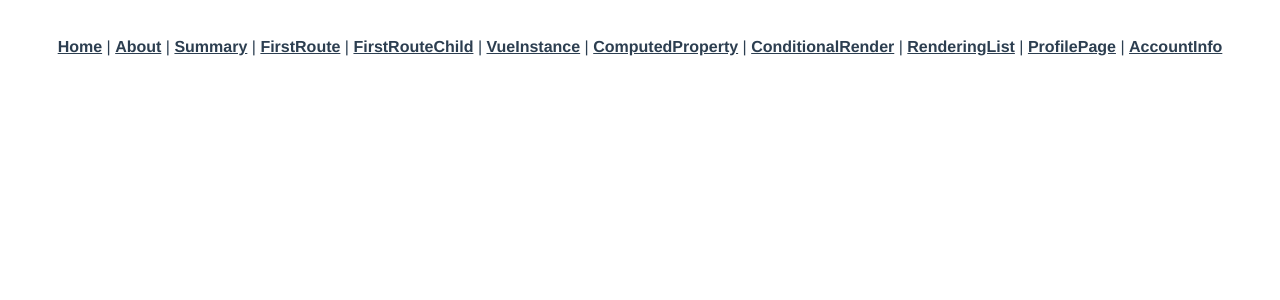
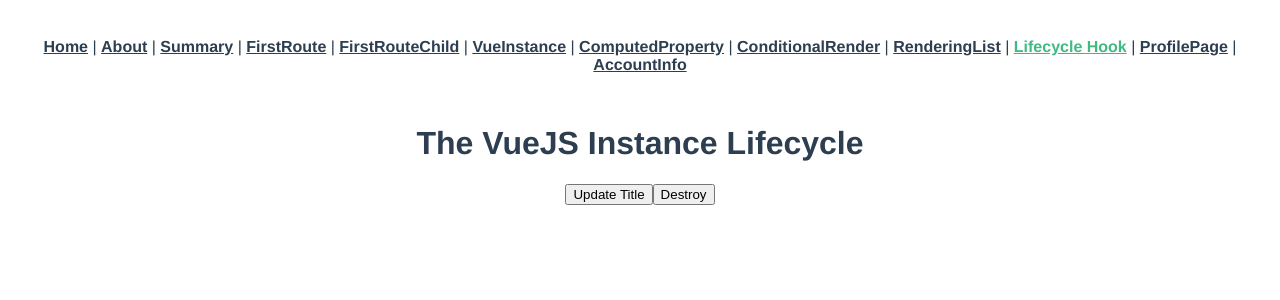
Before and after one commit to vaishnavi-shinde12/vue-cli, a Vue app: page /lifecycle in a window 1280 px wide. Shown: the top 300 px of the page. Built offline with nearby package versions, Linux system fonts and the light colour scheme.

Commit message:
Lifecycle Hooks

```diff
--- a/src/App.vue
+++ b/src/App.vue
@@ -10,6 +10,7 @@
       <router-link to="/computedprop">ComputedProperty</router-link> |
       <router-link to="/conditionalrender">ConditionalRender</router-link> |
       <router-link to="/renderinglist">RenderingList</router-link> |
+      <router-link to="/lifecycle">Lifecycle Hook</router-link> |
 
       <router-link to="/profilepage">ProfilePage</router-link> |
       <router-link to="/accountinfo">AccountInfo</router-link>
--- /dev/null
+++ b/src/components/lifecycle.vue
@@ -0,0 +1,49 @@
+<template>
+    <div id="app">
+        <h1>{{ title }}</h1>
+        <button @click="title ='The VueJS Instance Lifecycle (Updated)'">Update Title</button>
+        <button @click="destroy">Destroy</button>
+    </div>
+</template>
+
+<script>
+    export default {
+        name: 'lifecycle',
+        data() {
+             return {
+                 title: "The VueJS Instance Lifecycle"
+             }
+        },
+
+        beforeCreate : function() {
+            console.log('beforeCreated()');
+        },
+        created : function() {
+            console.log('created()');
+        },
+        beforeMount : function() {
+            console.log('beforeMount()');
+        },
+        mounted : function() {
+            console.log('mounted()');
+        },
+        beforeUpdate : function() {
+            console.log('beforeUpdate()');
+        },
+        updated : function() {
+            console.log('updated()');
+        },
+        beforeDestroy : function() {
+            console.log('beforeDestroy()');
+        },
+        destroyed : function() {
+            console.log('destroyed()');
+        },
+
+        methods: {
+            destroy: function() {
+                this.$destroy();
+            }
+        }
+    }
+</Script>
--- a/src/router.js
+++ b/src/router.js
@@ -8,6 +8,7 @@ import SecondRouter from "@/components/SecondRouter";
 import vueinstance from "@/components/vueinstance";
 import ConditionalRender from "@/components/ConditionalRender";
 import RenderingList from "@/components/RenderingList";
+import lifecycle from "@/components/lifecycle";
 
 import computedprop from "@/components/computedprop";
 import Profilepage from "@/components/Profilepage";
@@ -89,6 +90,11 @@ export default new Router({
       path: "/renderinglist",
       name: "renderinglist",
       component: RenderingList
+    },
+    {
+      path: "/lifecycle",
+      name: "lifecycle",
+      component: lifecycle
     }
   ]
 });
```
